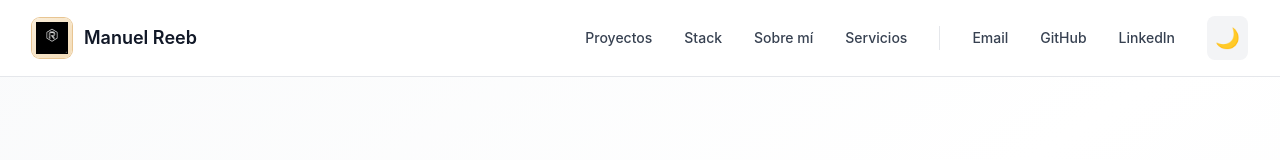
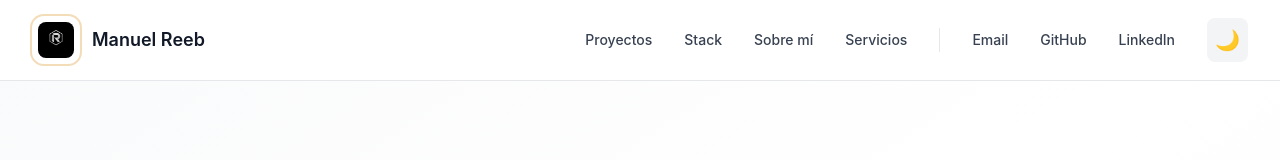
Before and after one commit to reeb-dev/reeb-tech, an Angular app: page / in a window 1280 px wide. Shown: the top 160 px of the page. Built offline with nearby package versions, Linux system fonts and the light colour scheme.

Commit message:
feat: Improve logo R visibility using ChatGPT image with better styling and shadows

```diff
--- a/src/app/components/footer/footer.html
+++ b/src/app/components/footer/footer.html
@@ -5,8 +5,8 @@
       <!-- Brand -->
       <div class="space-y-4">
         <div class="flex items-center gap-3">
-          <div class="w-10 h-10 rounded-lg overflow-hidden bg-gradient-to-br from-dark-secondary to-dark-tertiary p-1 ring-1 ring-bronze-800">
-            <img src="/reeb2.png" alt="MR" class="w-full h-full object-contain" />
+          <div class="w-12 h-12 rounded-xl overflow-hidden bg-dark-tertiary p-1.5 ring-2 ring-bronze-800">
+            <img src="/ChatGPT Image 5 ene 2026, 01_52_25 a.m..png" alt="Manuel Reeb" class="w-full h-full object-cover rounded-lg" />
           </div>
           <h3 class="text-xl font-bold text-white">
             Manuel Reeb
--- a/src/app/components/navbar/navbar.html
+++ b/src/app/components/navbar/navbar.html
@@ -2,8 +2,8 @@
   <div class="container-custom py-4 flex items-center justify-between">
     <!-- Logo -->
     <a href="#hero" class="flex items-center gap-3 group">
-      <div class="w-10 h-10 rounded-lg overflow-hidden bg-gradient-to-br from-bronze-100 to-bronze-200 dark:from-dark-secondary dark:to-dark-tertiary p-1 ring-1 ring-bronze-300 dark:ring-bronze-800 group-hover:scale-105 group-hover:ring-bronze-400 dark:group-hover:ring-bronze-600 transition-all duration-200">
-        <img src="/reeb2.png" alt="MR" class="w-full h-full object-contain group-hover:opacity-100 transition-opacity" />
+      <div class="w-12 h-12 rounded-xl overflow-hidden bg-white dark:bg-dark-tertiary p-1.5 ring-2 ring-bronze-200 dark:ring-bronze-800 group-hover:ring-bronze-400 dark:group-hover:ring-bronze-600 transition-all duration-300 shadow-sm group-hover:shadow-md">
+        <img src="/ChatGPT Image 5 ene 2026, 01_52_25 a.m..png" alt="Manuel Reeb" class="w-full h-full object-cover rounded-lg group-hover:scale-105 transition-transform duration-300" />
       </div>
       <span class="text-lg font-semibold text-gray-900 dark:text-white hidden sm:block">Manuel Reeb</span>
     </a>
--- a/src/index.html
+++ b/src/index.html
@@ -5,7 +5,7 @@
   <title>Manuel Reeb - Senior Fullstack Developer</title>
   <base href="/">
   <meta name="viewport" content="width=device-width, initial-scale=1">
-  <link rel="icon" type="image/png" href="reeb2.png">
+  <link rel="icon" type="image/png" href="ChatGPT Image 5 ene 2026, 01_52_25 a.m..png">
 </head>
 <body>
   <app-root></app-root>
```
Also changed, not shown: public/ChatGPT Image 5 ene 2026, 01_52_25 a.m..png (added).
